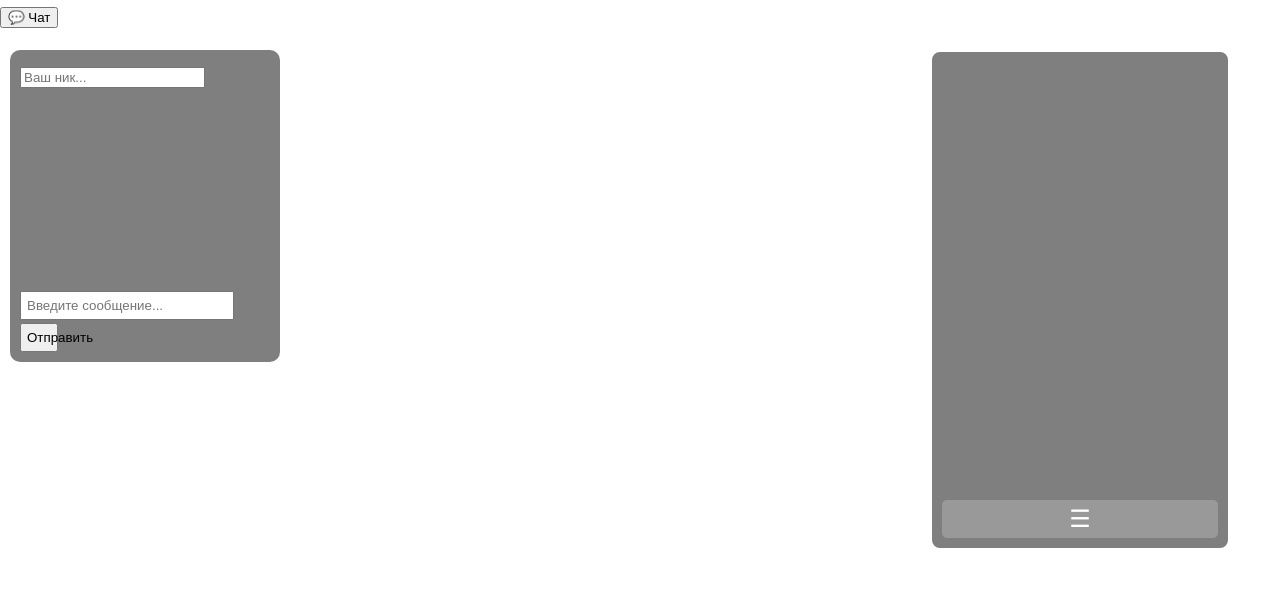
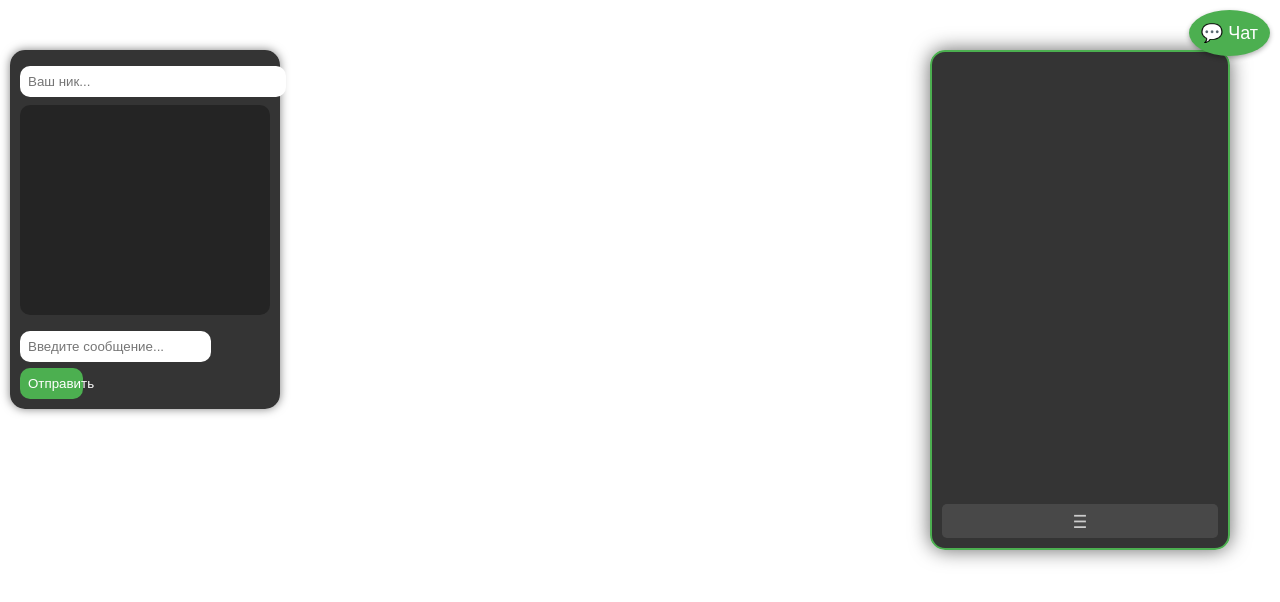
Before and after one commit to lifesolus/Chat-, a plain HTML site: page index.html in a window 1280 px wide. Drawn offline with Linux system fonts and the light colour scheme.

Commit message:
Update style.css

```diff
--- a/style.css
+++ b/style.css
@@ -2,7 +2,7 @@ body {
     background: rgba(0, 0, 0, 0);
     color: white;
     font-size: 24px;
-    font-family: Arial, sans-serif;
+    font-family: 'Segoe UI', Tahoma, Geneva, Verdana, sans-serif;
     overflow: hidden;
     margin: 0;
     padding: 0;
@@ -12,23 +12,56 @@ body {
     top: 50px;
     left: 10px;
     width: 250px;
-    height: auto;
-    background: rgba(0, 0, 0, 0.5);
+    background: rgba(30, 30, 30, 0.9);
+    border-radius: 15px;
+    padding: 10px;
+    box-shadow: 0 0 10px rgba(0,0,0,0.5);
+    backdrop-filter: blur(5px);
+}
+#nickname-input {
+    width: 100%;
+    margin-bottom: 8px;
+    padding: 8px;
     border-radius: 10px;
-    padding: 10px;
+    border: none;
 }
 #user-chat {
     height: 200px;
     overflow-y: auto;
+    margin-bottom: 10px;
+    border-radius: 10px;
+    padding: 5px;
+    background: rgba(0,0,0,0.3);
 }
 #user-input {
-    width: 80%;
-    padding: 5px;
+    width: 70%;
+    padding: 8px;
+    border-radius: 10px;
+    border: none;
+    margin-right: 5px;
 }
 #send-button {
-    width: 15%;
-    padding: 5px;
+    width: 25%;
+    padding: 8px;
     cursor: pointer;
+    background-color: #4CAF50;
+    color: white;
+    border: none;
+    border-radius: 10px;
+}
+#toggle-floating {
+    position: absolute;
+    top: 10px;
+    right: 10px;
+    z-index: 1100;
+    background: #4CAF50;
+    border: none;
+    color: white;
+    padding: 12px;
+    border-radius: 50%;
+    font-size: 18px;
+    cursor: pointer;
+    box-shadow: 0 2px 5px rgba(0,0,0,0.3);
 }
 #chat-container {
     width: 300px;
@@ -41,12 +74,14 @@ body {
     justify-content: flex-end;
     padding: 10px;
     box-sizing: border-box;
-    background: rgba(0, 0, 0, 0.5);
-    border-radius: 10px;
+    background: rgba(30, 30, 30, 0.9);
+    border-radius: 15px;
     cursor: grab;
-    border: 2px solid white;
+    border: 2px solid #4CAF50;
     overflow: hidden;
     z-index: 1000;
+    box-shadow: 0 0 20px rgba(0,0,0,0.6);
+    backdrop-filter: blur(5px);
 }
 #chat {
     flex-grow: 1;
@@ -55,21 +90,26 @@ body {
     max-height: 450px;
 }
 #drag-handle {
-    background: rgba(255, 255, 255, 0.2);
+    background: rgba(255, 255, 255, 0.1);
     padding: 5px;
     text-align: center;
     cursor: grab;
     user-select: none;
     border-radius: 5px;
+    color: #ccc;
+    font-size: 18px;
 }
 .message {
-    background: rgba(255, 255, 255, 0.2);
+    background: rgba(255, 255, 255, 0.1);
     padding: 10px;
     margin: 5px 0;
-    border-radius: 10px;
+    border-radius: 12px;
     word-wrap: break-word;
+    transition: background 0.3s;
 }
-
+.message:hover {
+    background: rgba(255, 255, 255, 0.2);
+}
 @media (max-width: 480px) {
     body {
         font-size: 18px;
@@ -86,4 +126,9 @@ body {
         padding: 8px;
         font-size: 16px;
     }
+    #toggle-floating {
+        top: auto;
+        bottom: 320px;
+        right: 5%;
+    }
 }
```
